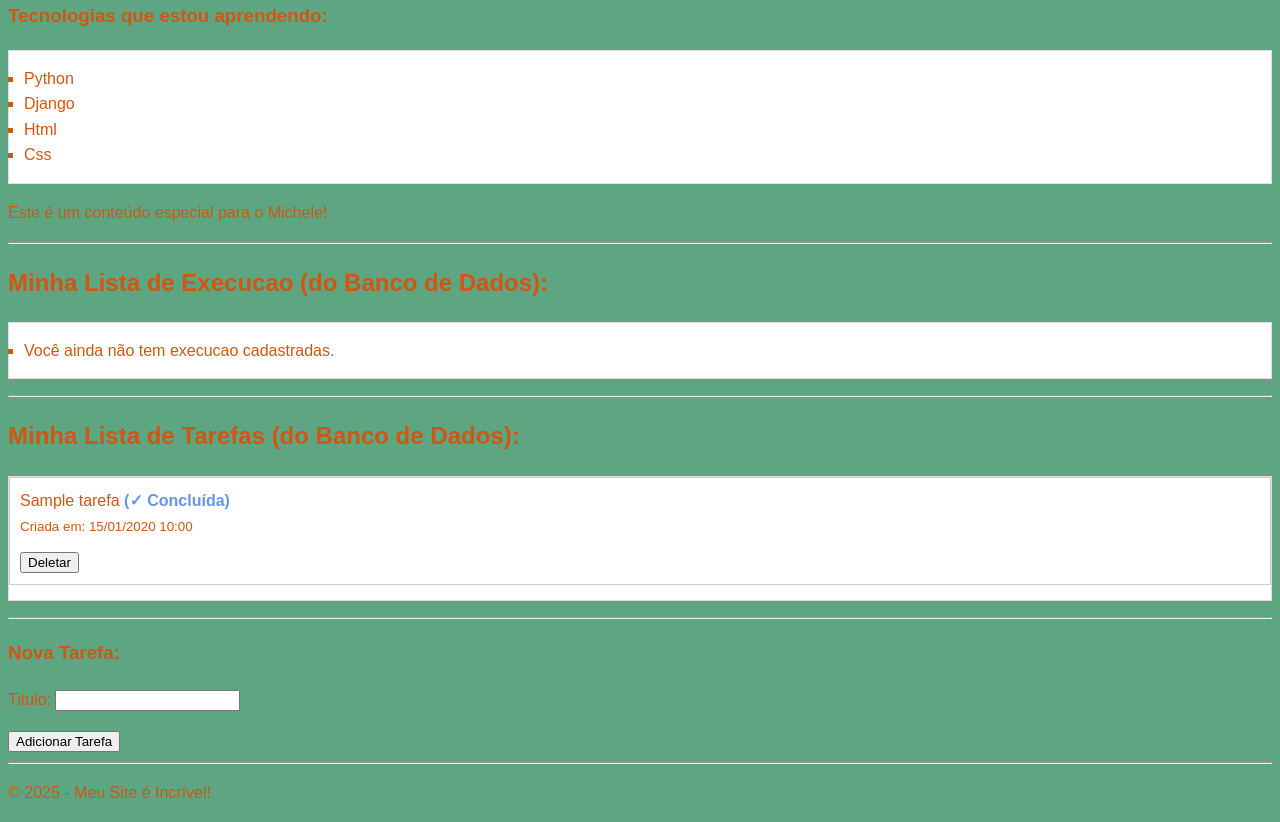
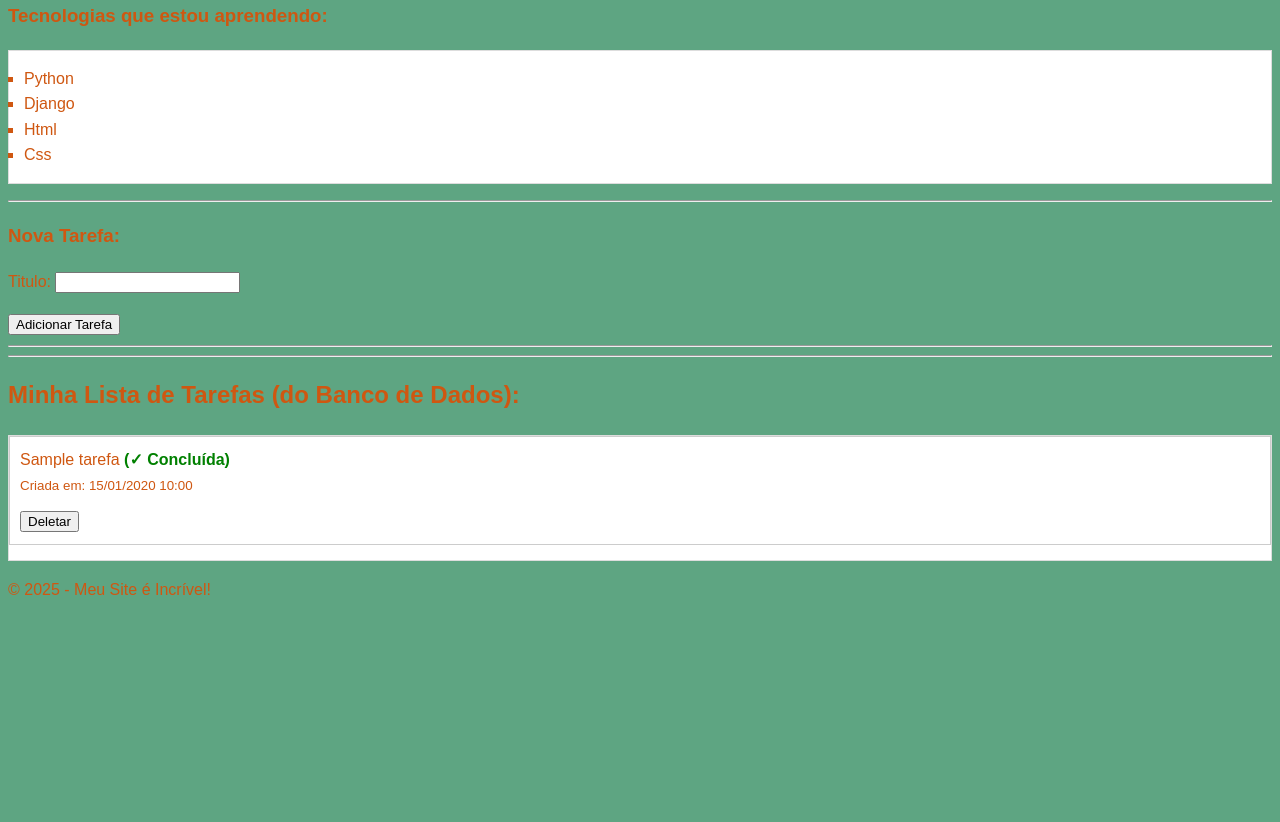
Before and after one commit to michelechelymodas-wq/Curso-Softex-Python-Djando, a Django app: page / in a window 1280 px wide. Shown: the part 171-993 px from the top of the page. After the commit the page ends 766 px from the top, so only its background shows below. Run offline with Django 5.2, Linux system fonts and the light colour scheme; a user stored in the database is signed in; tables that the repository leaves empty hold one stand-in row (values such as "Sample post").

Commit message:
Update home.html

```diff
--- a/modulo4/templates/home.html
+++ b/modulo4/templates/home.html
@@ -1,43 +1,43 @@
 {% extends 'base.html' %}
+
 {% block title %}
-    Página Inicial - Meu Site{% endblock%}
+    Página Inicial - Meu Site
+{% endblock %}
+
 {% block content %}
+
+
     <h1>Olá, {{ nome_usuario }}!</h1>
+
     <p>Este HTML está separado do meu código Python.</p>
+
     <h3>Tecnologias que estou aprendendo:</h3>
+
     <ul>
-      {% for tec in tecnologias %}
-      <li>{{ tec }}</li>
-      {% endfor %}
+        {% for tec in tecnologias %}
+            <li>{{ tec }}</li>
+        {% endfor %}
     </ul>
-    {% if nome_usuario == 'Michele' %}
-    <p>Este é um conteúdo especial para o Michele!</p>
+
+    {% if nome_usuario == 'Júnior' %}
+     <p>Este é  um conteúdo especial para o Júnior!</p>
     {% endif %}
 
 
+    <hr>
+    <h3>Nova Tarefa:</h3>
 
-  <hr \>
-  <h2>Minha Lista de Execucao (do Banco de Dados):</h2>
-  <ul>
-    {% for execucao in execucoes %}
-      <li>
-        {{ execucao.nome }}
-        {% if execucao.concluida %}
-          (✓ Concluída)
-        {% else %}
-          (☐ Pendente)
-        {% endif %}
-        <br>
-        <small>Criada em: {{ execucao.criada_em }}</small>
-      </li>
-    {% empty %}
-      <li>Você ainda não tem execucao cadastradas.</li>
-    {% endfor %}
-  </ul>
+    <form method="POST">
+        {% csrf_token %}
 
+        {{ form.as_p }}
 
-  <hr \>
-  <h2>Minha Lista de Tarefas (do Banco de Dados):</h2>
+        <button type="submit">Adicionar Tarefa</button>
+    </form>
+    <hr>
+
+    <hr>
+    <h2>Minha Lista de Tarefas (do Banco de Dados):</h2>
 
     <ul style="list-style: none; padding: 0;">
         {% for tarefa in tarefas %}
@@ -46,9 +46,9 @@
                 {{ tarefa.titulo }}
 
                 {% if tarefa.concluida %}
-                    <strong style="color:cornflowerblue;">(✓ Concluída)</strong>
+                    <strong style="color: green;">(✓ Concluída)</strong>
                 {% else %}
-                    <strong style="color: rgb(71, 9, 218);">(☐ Pendente)</strong>
+                    <strong style="color: orange;">(☐ Pendente)</strong>
                 {% endif %}
 
                 <br>
@@ -73,14 +73,4 @@
     </ul>
 
 
-
-  <hr>
-  <h3>Nova Tarefa:</h3>
-  <form method="POST">
-    {% csrf_token %}
-    {{ form.as_p }}
-    <button type="submit">Adicionar Tarefa</button>
-  </form>
-  <hr>
-
 {% endblock %}
```
